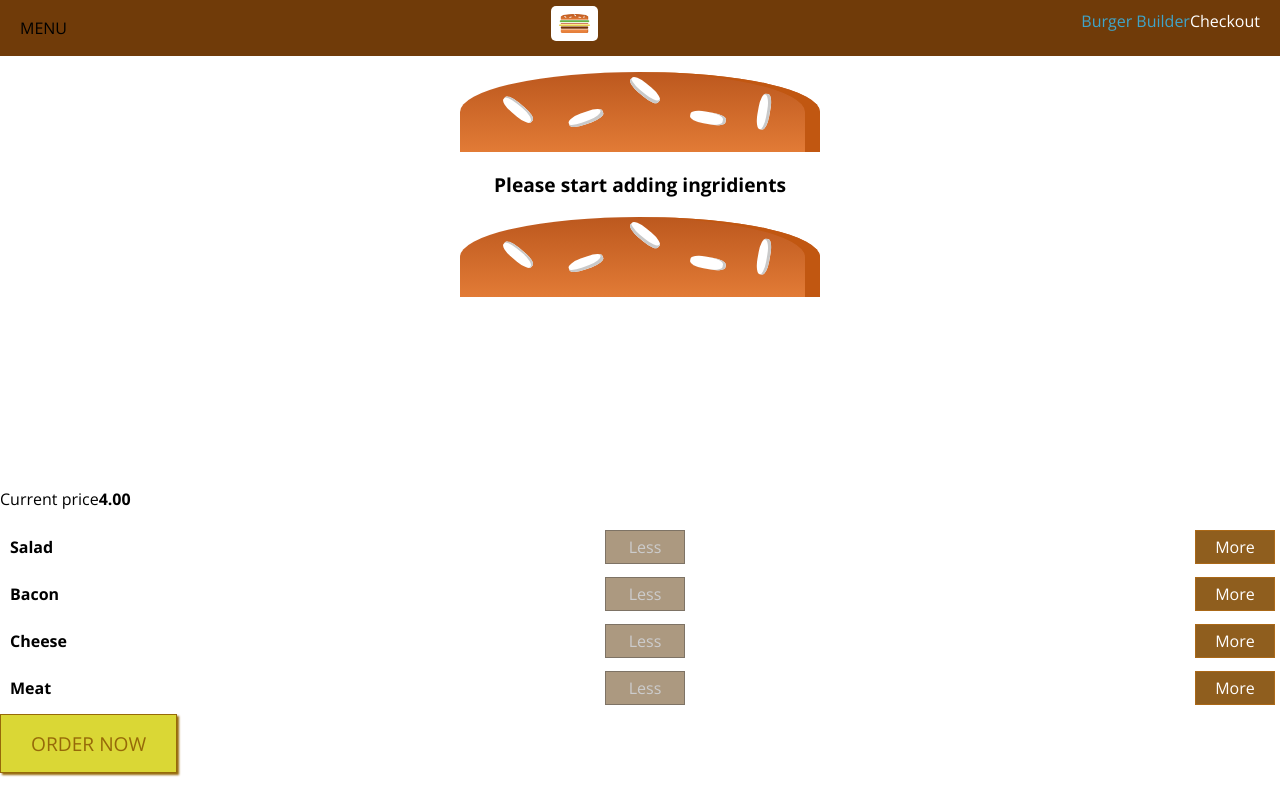
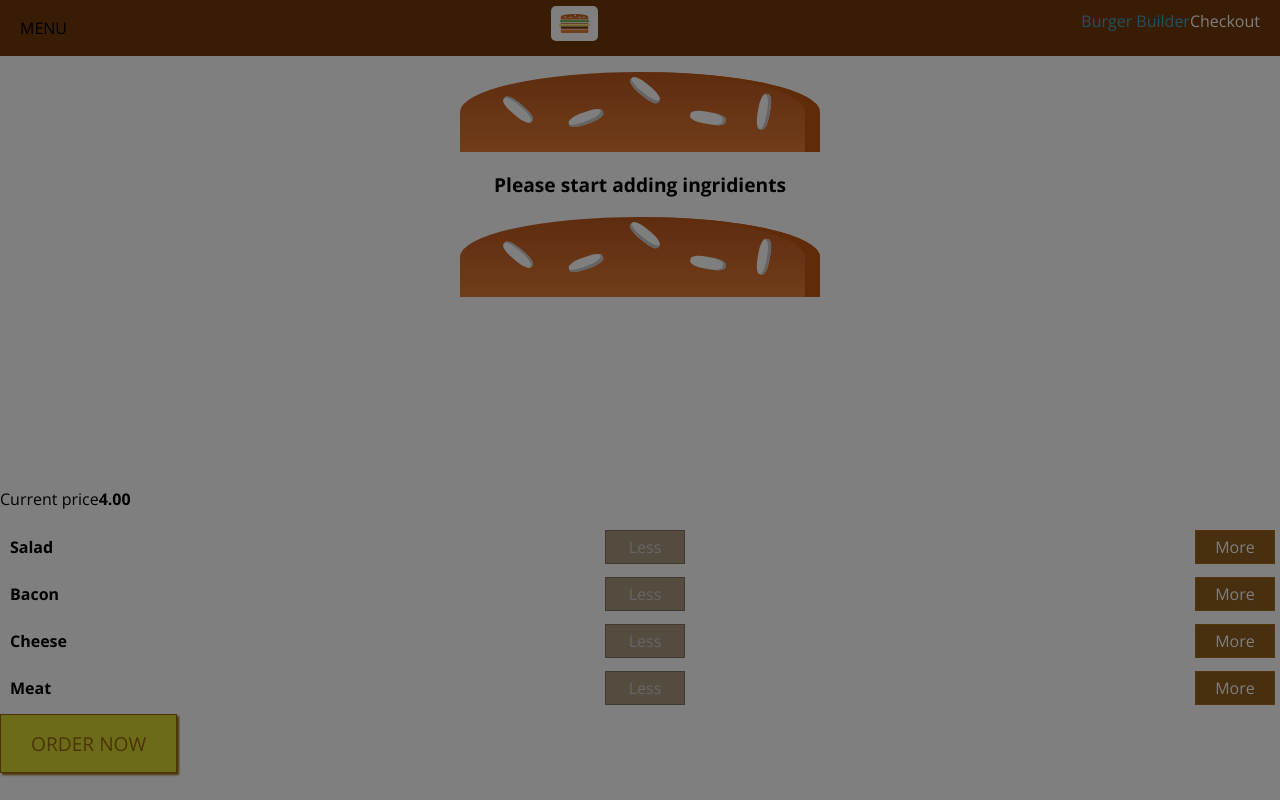
Before and after one commit to dayanapanova/burger-builder, a React app: page / in a window 1280 px wide. Built offline with nearby package versions, Linux system fonts and the light colour scheme.

Commit message:
reusing the backdrop component in the sidedrawer component. Adding logic for closing the backdrop in the sidedrawer component

```diff
--- a/src/components/Layout/Layout.js
+++ b/src/components/Layout/Layout.js
@@ -1,15 +1,26 @@
-import React from 'react';
+import React, { Component } from 'react';
 import Auxilliary from '../../hoc/Auxilliary'
 import classes from './Layout.css'
 import Toolbar from '../Navigation/Toolbar/Toolbar'
 import SideDrawer from '../Navigation/Sidedrawer/Sidedrawer'
 
-const layout = (props) => (
-    <Auxilliary>
-        <Toolbar/>
-        <SideDrawer/>
-        <main className={classes.Content}>{props.children}</main>
-    </Auxilliary>
-);
+class Layout extends Component {
+    state = {
+        showSideDrawer: true
+    }
 
-export default layout;
+    sideDrawerClosedHandler = () => {
+        this.setState({showSideDrawer: false})
+    }
+    render() {
+        return(
+            <Auxilliary>
+                <Toolbar/>
+                    <SideDrawer open={this.state.showSideDrawer} closed={this.sideDrawerClosedHandler}/>
+                    <main className={classes.Content}>{this.props.children}</main>
+            </Auxilliary>
+        )
+    }
+}
+
+export default Layout;
--- a/src/components/Navigation/Sidedrawer/Sidedrawer.js
+++ b/src/components/Navigation/Sidedrawer/Sidedrawer.js
@@ -1,12 +1,20 @@
 import React from 'react';
 import Logo from '../../Logo/Logo';
-import NavigationItems from '../NavigationItems/NavigationItems'
-import classes from './Sidedrawer.css'
+import NavigationItems from '../NavigationItems/NavigationItems';
+import classes from './Sidedrawer.css';
+import Backdrop from '../../UI/Backdrop/Backdrop';
+import Auxilliary from '../../../hoc/Auxilliary';
 
-const sideDrawer = (props) => {
+const sideDrawer =  (props ) => {
+    let attachedClasses = [classes.SideDrawer, classes.Close];
 
+    if (props.open) {
+        attachedClasses = [classes.SideDrawer, classes.Open]
+    }
     return(
-        <div className={classes.SideDrawer}>
+        <Auxilliary>
+                <Backdrop show={props.open} clicked={props.closed}/>
+                <div className={attachedClasses.join(' ')}>
                 <div className={classes.Logo}>
                     <Logo/>
                 </div>
@@ -14,6 +22,7 @@
                     <NavigationItems/>
                 </nav>
             </div>
+        </Auxilliary>
     )
 }
 
```
Lines whose indentation alone changed are shown as unchanged.
